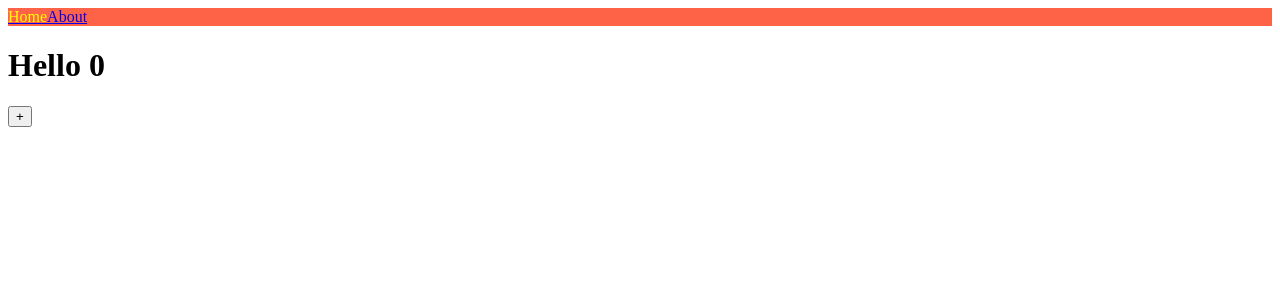
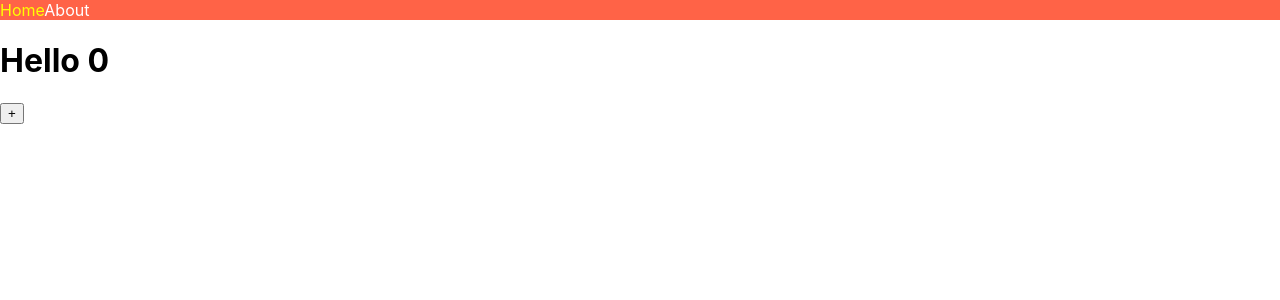
Before and after one commit to seondal/practice-nextjs, a Next.js app: page / in a window 1280 px wide. Shown: the top 300 px of the page. Built offline with nearby package versions, Linux system fonts and the light colour scheme.

Commit message:
#1.6 Custom App

```diff
--- /dev/null
+++ b/pages/_app.js
@@ -0,0 +1,16 @@
+import "../styles/globals.css";
+import NavBar from "../components/NavBar";
+
+export default function App({ Component, pageProps }) {
+  return (
+    <div>
+      <NavBar />
+      <Component {...pageProps} />
+      <style jsx global>{`
+        span {
+          color: white;
+        }
+      `}</style>
+    </div>
+  );
+}
--- a/pages/about.js
+++ b/pages/about.js
@@ -3,7 +3,6 @@
 export default function Potato() {
   return (
     <div>
-      <NavBar />
       <h1>about us</h1>
     </div>
   );
--- a/pages/index.js
+++ b/pages/index.js
@@ -6,7 +6,6 @@
   const [counter, setCounter] = useState(0);
   return (
     <div>
-      <NavBar />
       <h1>Hello {counter}</h1>
       <button onClick={() => setCounter((prev) => prev + 1)}>+</button>
     </div>
```
